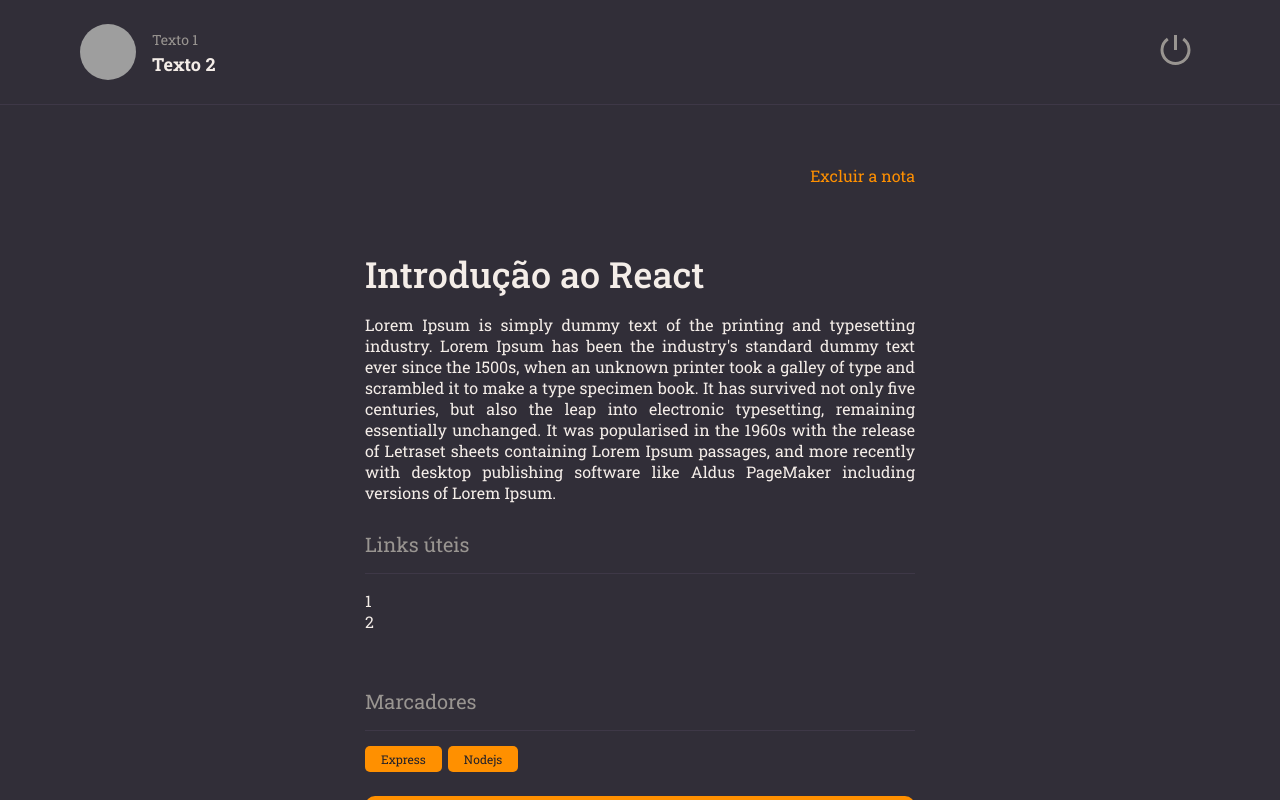
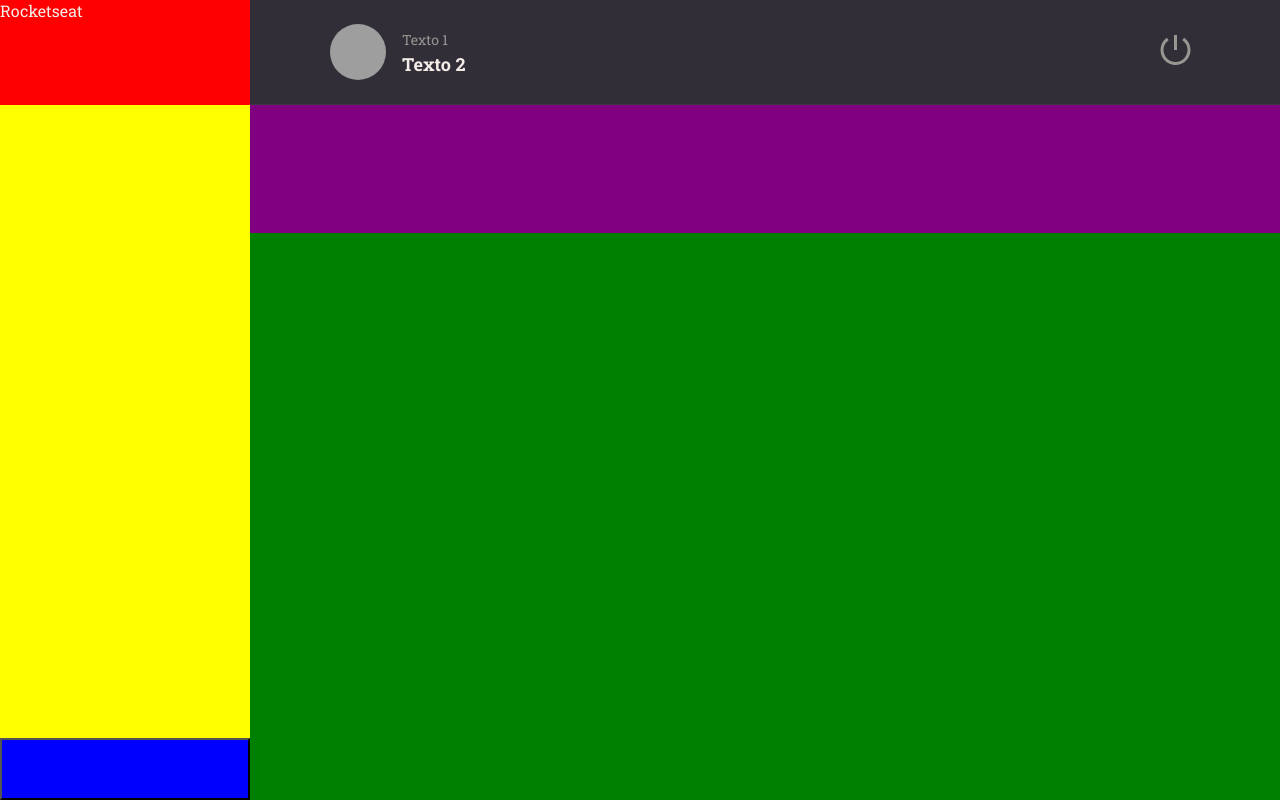
Before and after one commit to LKaua22k/RocketNotes---React, a React (Vite) app: page / in a window 1280 px wide. Built offline with nearby package versions, Linux system fonts and the light colour scheme; grey boxes are pictures that could not be loaded.

Commit message:
Começando a pagina de Home :tada:

```diff
--- /dev/null
+++ b/src/Pages/Home/index.jsx
@@ -0,0 +1,29 @@
+import { Container , Brand , Menu , Search , Content , NewNote} from './style'
+
+import {Header} from '../../Components/Header'
+
+export function Home(){
+    return(
+            <Container>
+                <Brand>
+                    Rocketseat
+                    </Brand>
+
+                <Header />
+
+                <Search>
+
+                </Search>
+
+                <Menu>
+
+                </Menu>
+
+                <Content>
+
+                </Content>
+
+                <NewNote />
+        </Container>
+    )
+}
--- /dev/null
+++ b/src/Pages/Home/style.js
@@ -0,0 +1,43 @@
+import styled from "styled-components";
+
+export const Container = styled.div`
+    width: 100%;
+    height: 100vh;
+
+    display: grid;
+    grid-template-columns: 250px auto;
+    grid-template-rows: 105px 128px auto 62px;
+    grid-template-areas:
+    "brand header"
+    "menu search"
+    "menu content"
+    "newnote content"
+    ;
+`;
+
+export const Brand = styled.div`
+    grid-area: brand;
+    background-color: red;
+`;
+
+export const Menu = styled.ul`
+    grid-area: menu;
+    background-color: yellow;
+`;
+
+export const Search = styled.div`
+    grid-area: search;
+    background-color: purple;
+
+`;
+
+export const Content = styled.div`
+    grid-area: content;
+    background-color: green;
+`;
+
+export const NewNote = styled.button`
+    grid-area: newnote;
+    background-color: blue;
+
+`;
--- a/src/main.jsx
+++ b/src/main.jsx
@@ -4,13 +4,13 @@ import { ThemeProvider} from 'styled-components'
 import GlobalStyles from './Styles/global'
 import theme from './Styles/theme'
 
-import {Details} from './Pages/Details'
+import {Home} from './Pages/Home'
 
 ReactDOM.createRoot(document.getElementById('root')).render(
   <React.StrictMode>
     <ThemeProvider theme={theme}>
       <GlobalStyles />
-      <Details />
+      <Home />
     </ThemeProvider>
   </React.StrictMode>,
 )
```
